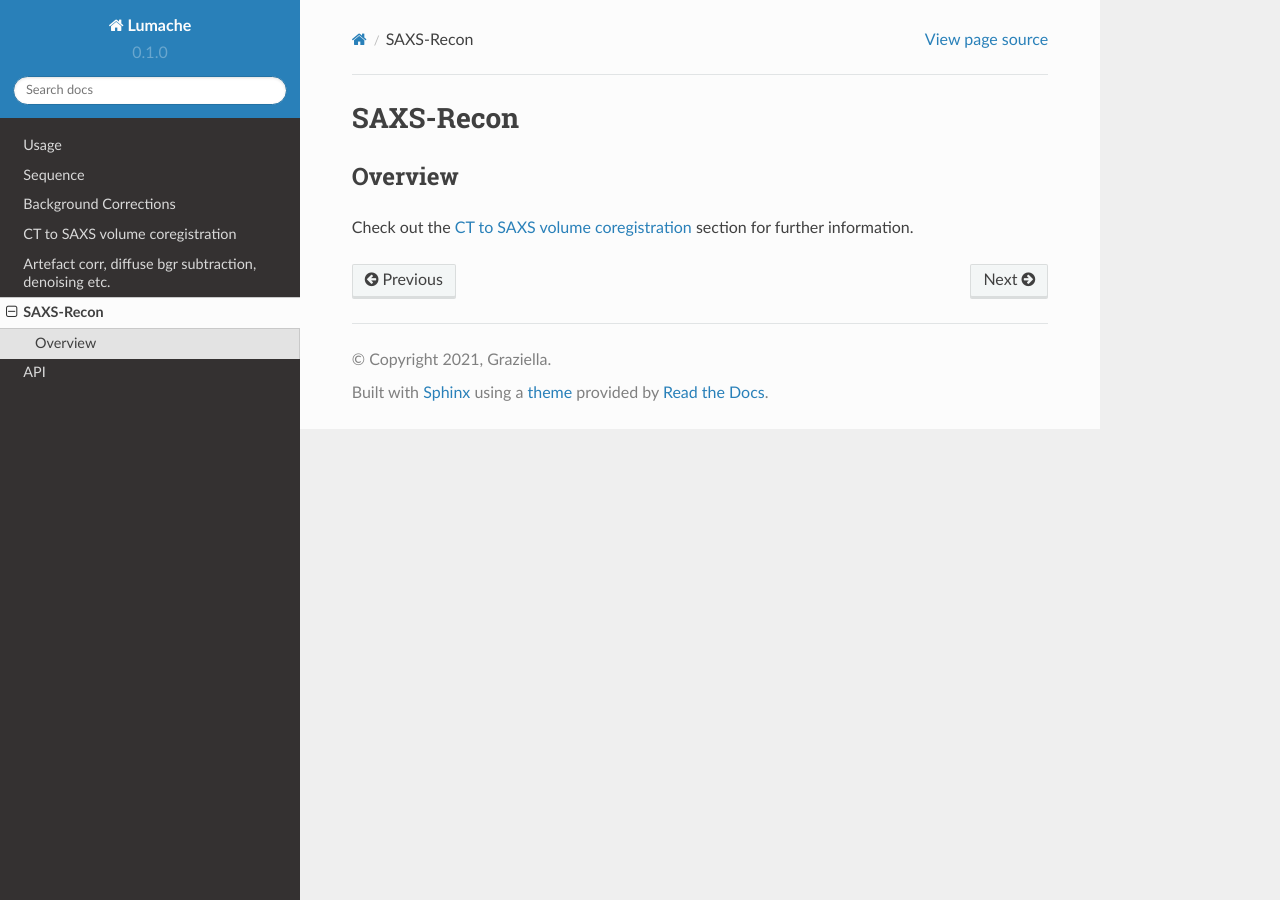
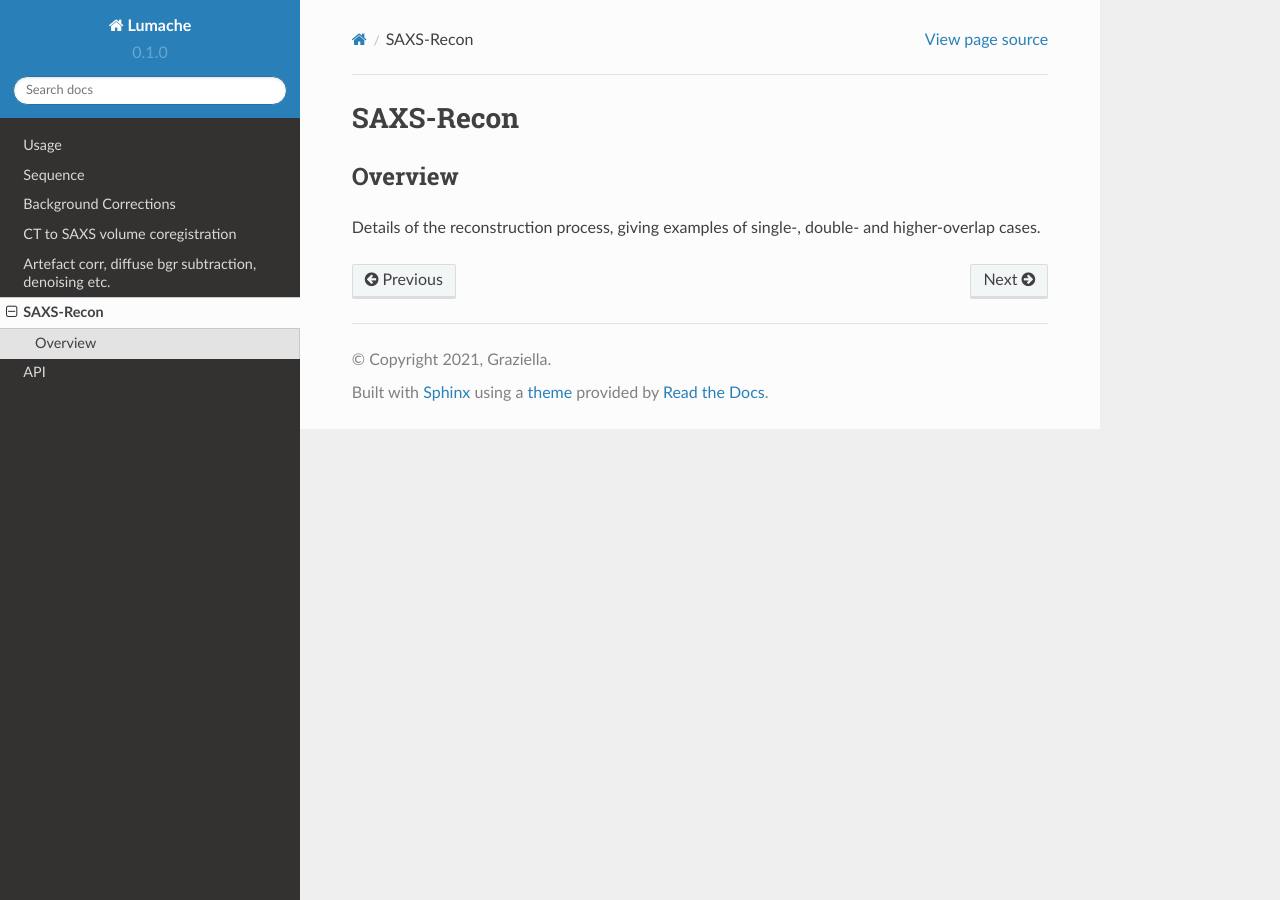
Before and after one commit to himadri111/saxs-docs-tutorial, a Sphinx documentation site: the page built from docs/source/saxsrecon.rst, in a window 1280 px wide. Built offline with Sphinx 7.4.7 and the Read the Docs theme 2.0.0, drawn with Linux system fonts in a browser that asks for light colours.

Commit message:
Update saxsrecon.rst

```diff
--- a/docs/source/saxsrecon.rst
+++ b/docs/source/saxsrecon.rst
@@ -5,4 +5,4 @@ SAXS-Recon
 
 Overview
 ------------
-Check out the :doc:`coreg` section for further information.
+Details of the reconstruction process, giving examples of single-, double- and higher-overlap cases.
```
